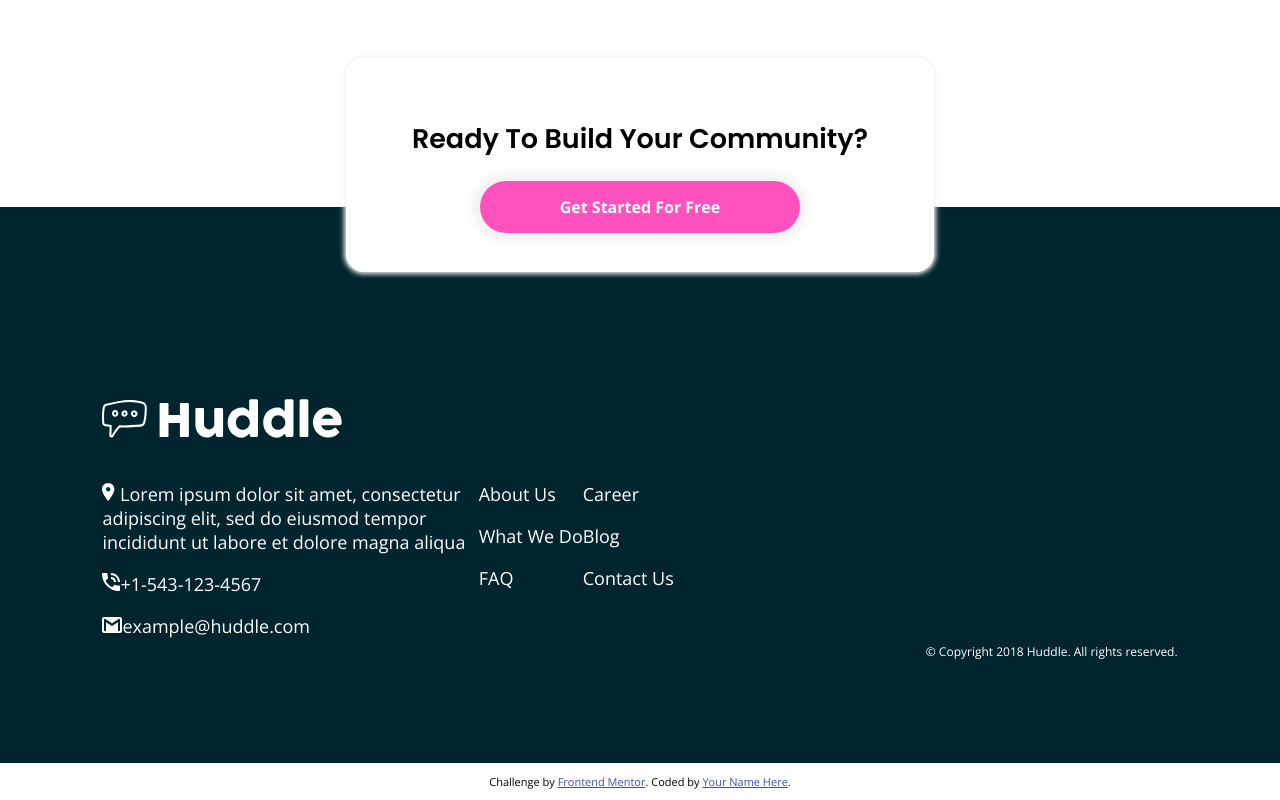
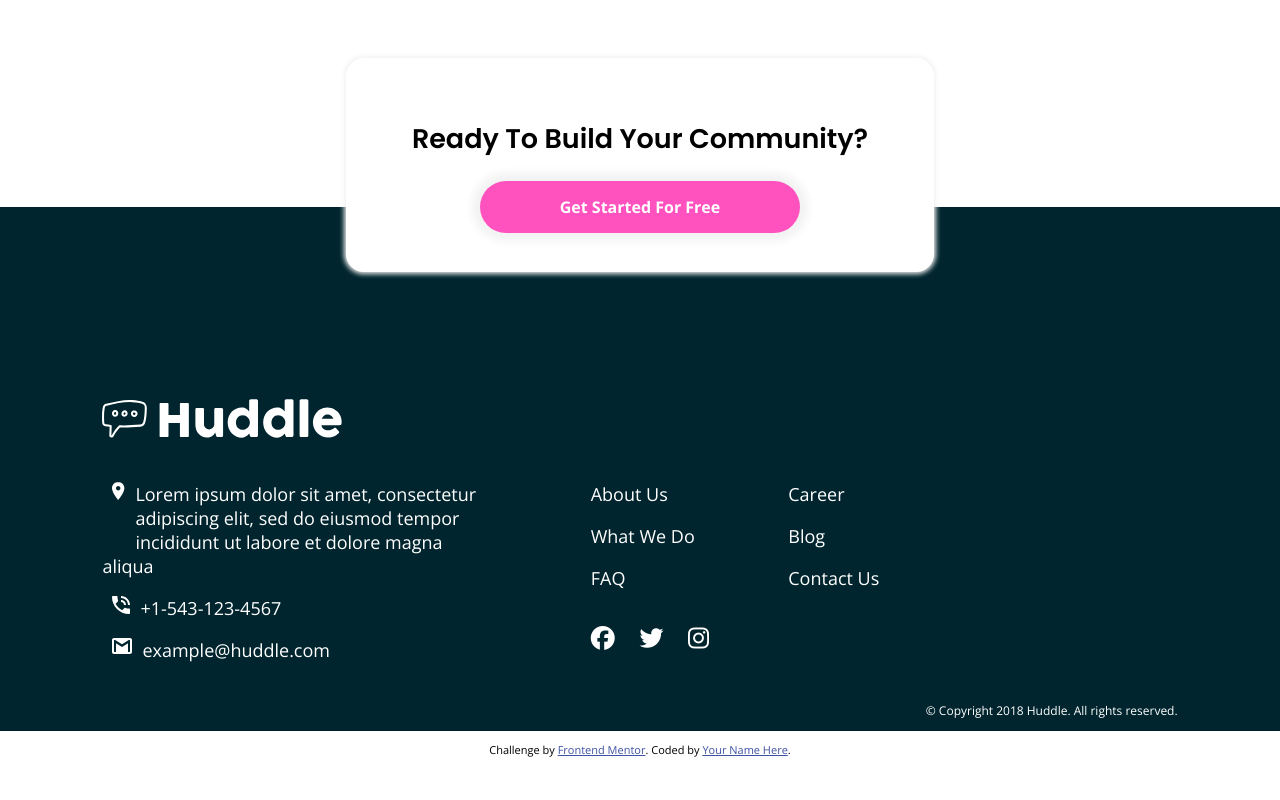
Before and after one commit to hiltonleung/huddle, a plain HTML site: page index.html in a window 1280 px wide. Shown: the part 2507-3307 px from the top of the page. After the commit the page ends 3275 px from the top, so only its background shows below. Drawn offline with nearby package versions, Linux system fonts and the light colour scheme.

Commit message:
fixed contact section

```diff
--- a/css/styles.css
+++ b/css/styles.css
@@ -179,7 +179,7 @@ button:hover {
 #contact {
   background-color: hsl(192, 100%, 9%);
   color: #fff;
-  padding: 15% 8% 12%;
+  padding: 15% 8% 1%;
 }
 
 #contact .logo {
@@ -192,19 +192,37 @@ button:hover {
 
 .contact-left {
   width: 35%;
+  padding-right: 6rem;
+}
+
+.contact-left img {
+  float: left;
+  padding-right: 10px;
+  padding-left: 10px;
+}
+
+.location-icon {
+  padding-bottom: 50px;
 }
 
 .contact-right {
-  width: 65%;
-  height: auto;
+  width: 55%;
+}
+
+.inner-right {
+  width: 28%;
+  padding: 0 1rem;
+}
+
+.column i {
+  font-size: 24px;
+  padding-right: 20px;
 }
 
 .copyright {
-  background-color: hsl(192, 100%, 9%);
-  color: #fff;
-  display: block;
+  clear: left;
   font-size: 12px;
-  padding: 2% 8% 8%;
+  padding-top: 2%;
   text-align: right;
 }
 
--- a/index.html
+++ b/index.html
@@ -8,6 +8,7 @@
   <link rel="icon" type="image/png" sizes="32x32" href="images/favicon-32x32.png">
   <link rel="stylesheet" href="css/styles.css">
   <link href="https://fonts.googleapis.com/css?family=Open+Sans:400,700|Poppins:600&display=swap" rel="stylesheet" type="text/css">
+  <script src="https://kit.fontawesome.com/fd421381d0.js"></script>
 
   <title>Frontend Mentor | Huddle landing page with alternating feature blocks</title>
 
@@ -100,7 +101,7 @@
 
     <div class="contact-left column">
       <p>
-        <img src="images/icon-location.svg" alt="">
+        <img class="location-icon" src="images/icon-location.svg" alt="">
         Lorem ipsum dolor sit amet, consectetur adipiscing elit, sed do eiusmod tempor
         incididunt ut labore et dolore magna aliqua
       </p>
@@ -109,24 +110,28 @@
     </div>
 
     <div class="contact-right column">
-      <div class="column">
+      <div class="inner-right column">
         <p>About Us</p>
         <p>What We Do</p>
         <p>FAQ</p>
       </div>
-      <div>
+      <div class="inner-right column">
         <p>Career</p>
         <p>Blog</p>
         <p>Contact Us</p>
       </div>
-      <div>
-
+      <div class="inner-right column">
+          <p>
+            <i class="fab fa-facebook"></i>
+            <i class="fab fa-twitter"></i>
+            <i class="fab fa-instagram"></i>
+          </p>
       </div>
     </div>
-  </section>
 
-  <section class="copyright">
-    &copy; Copyright 2018 Huddle. All rights reserved.
+    <div class="copyright">
+      &copy; Copyright 2018 Huddle. All rights reserved.
+    </div>
   </section>
 
   <footer>
```
